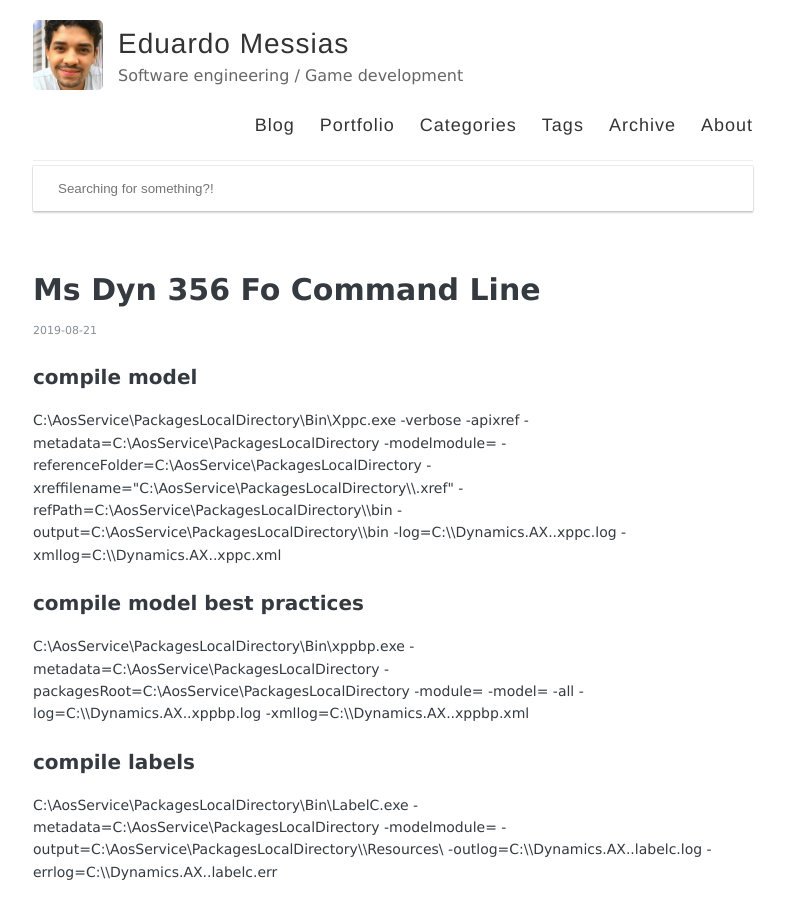
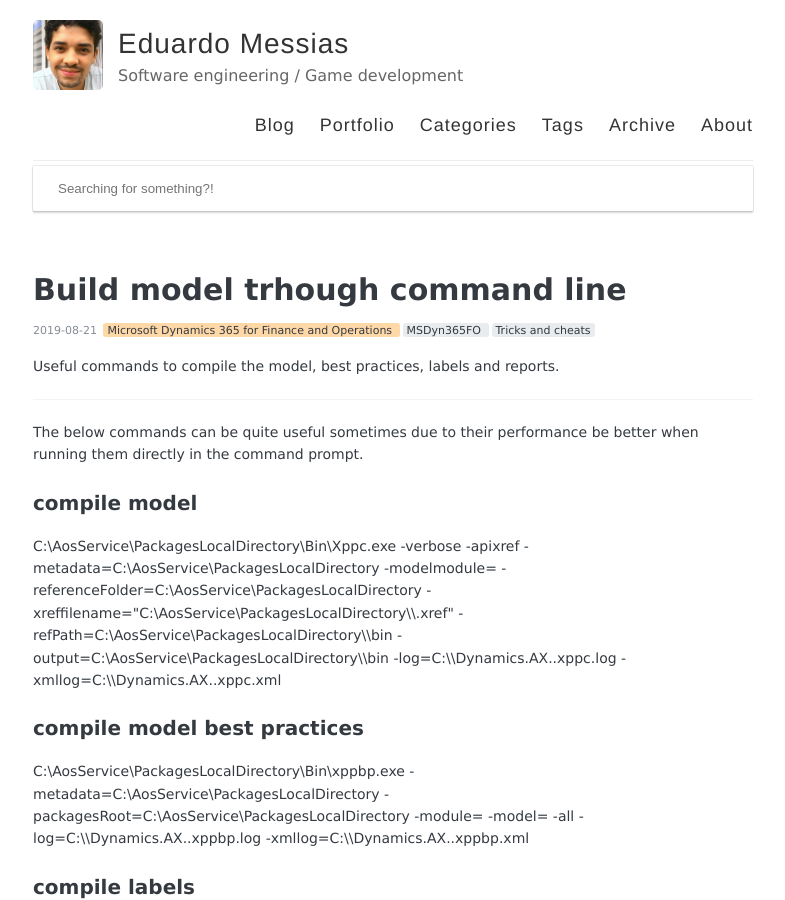
Before and after one commit to eduardomessias/eduardomessias.github.io, a Jekyll site: the page built from _posts/2019-08-21-ms-dyn-356-fo-command-line.md, in a window 1280 px wide and 900 px high. Shown: the whole window, without its empty margins (247-1032 px from the left). Built offline with Jekyll 4.4.1, drawn with Linux system fonts in a browser that asks for light colours; our own code applies the rules of GitHub Pages for plain Markdown files.

Commit message:
Update 2019-08-21-ms-dyn-356-fo-command-line.md

```diff
--- a/_posts/2019-08-21-ms-dyn-356-fo-command-line.md
+++ b/_posts/2019-08-21-ms-dyn-356-fo-command-line.md
@@ -1,3 +1,19 @@
+---
+layout: post
+title: Build model trhough command line
+tags:
+  - MSDyn365FO
+  - Tricks and cheats
+categories:
+  - Microsoft Dynamics 365 for Finance and Operations
+---
+
+Useful commands to compile the model, best practices, labels and reports.
+
+---
+
+The below commands can be quite useful sometimes due to their performance be better when running them directly in the command prompt.
+
 ### compile model
 C:\AosService\PackagesLocalDirectory\Bin\Xppc.exe -verbose -apixref -metadata=C:\AosService\PackagesLocalDirectory -modelmodule=<model_name> -referenceFolder=C:\AosService\PackagesLocalDirectory -xreffilename="C:\AosService\PackagesLocalDirectory\<model_name>\<model_name>.xref" -refPath=C:\AosService\PackagesLocalDirectory\<model_name>\bin -output=C:\AosService\PackagesLocalDirectory\<model_name>\bin -log=C:\<log_path>\Dynamics.AX.<model_name>.xppc.log -xmllog=C:\<log_path>\Dynamics.AX.<model_name>.xppc.xml
 
```
